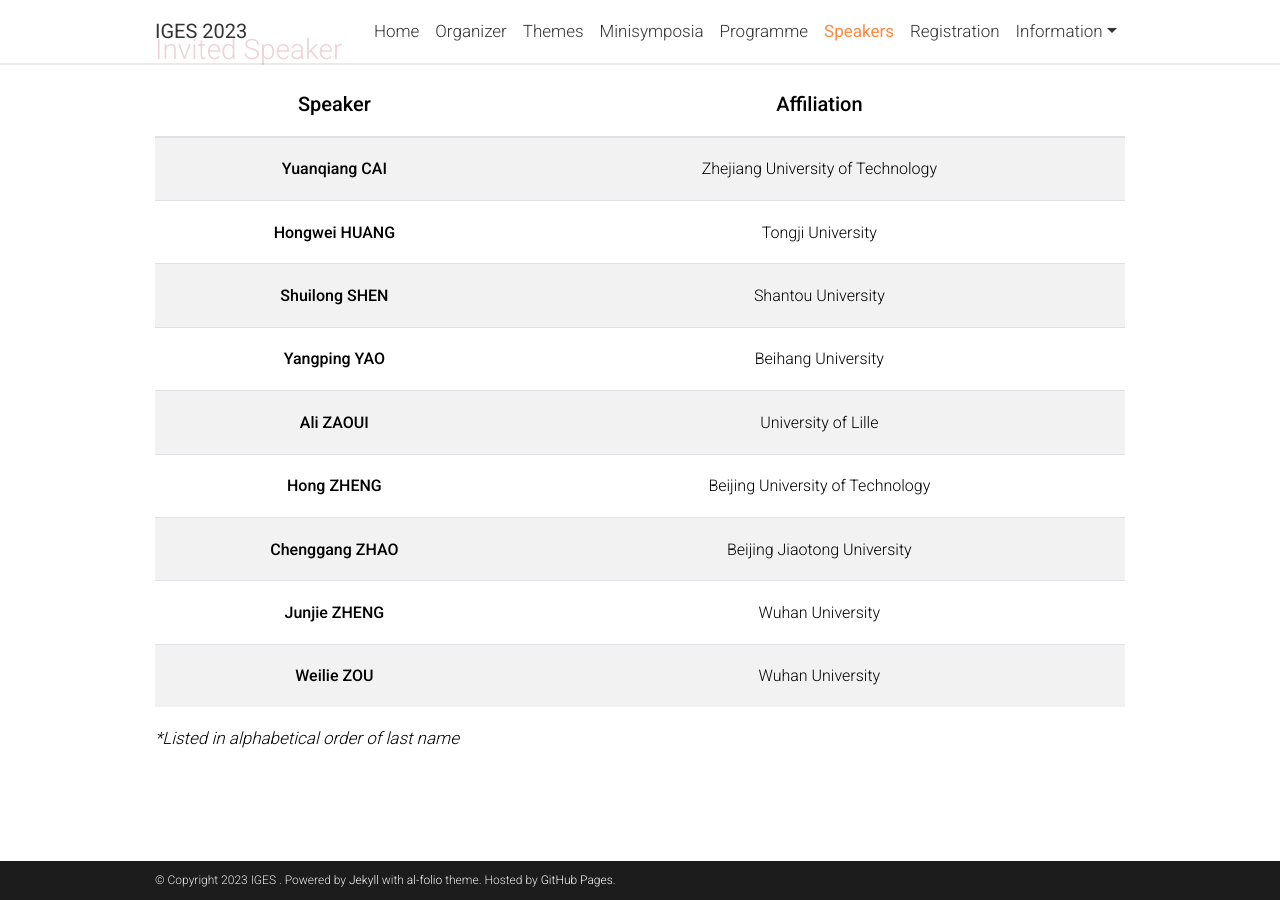
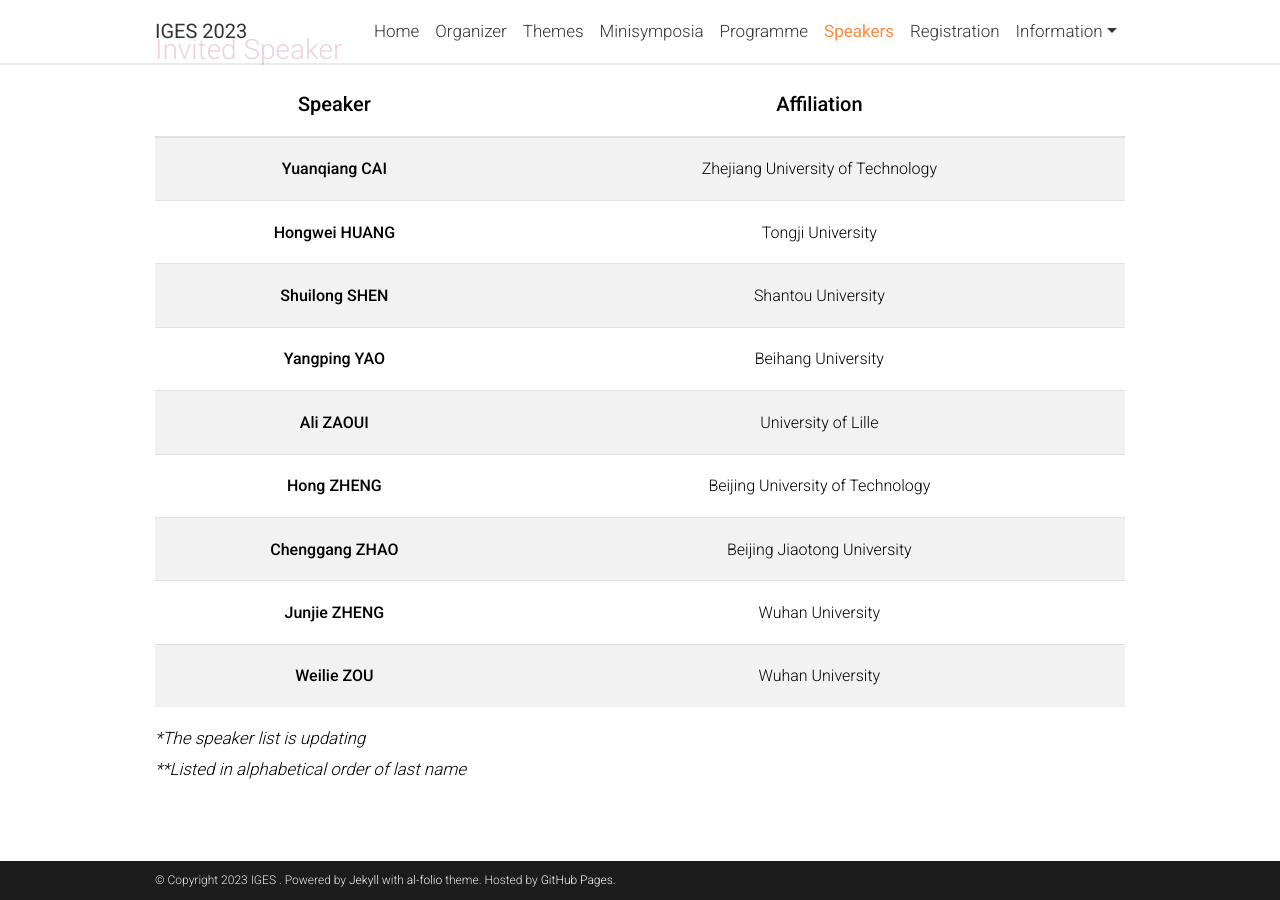
Before and after one commit to iges2023/iges2023.github.io, a Jekyll site: the page built from _pages/speakers.md, in a window 1280 px wide and 900 px high, scrolled down 1402 px. Built offline with Jekyll 4.4.1, drawn with Linux system fonts in a browser that asks for light colours; comment, search, counter and statistics services are not loaded; a style sheet for code colours, icons or effects is not loaded.

Commit message:
update note

```diff
--- a/_pages/speakers.md
+++ b/_pages/speakers.md
@@ -45,5 +45,5 @@ _(Updated as of August 4, 2023)_
 {: .table-striped}
 
 
-
-_*Listed in alphabetical order of last name_
+_*The speaker list is updating_ <br>
+_**Listed in alphabetical order of last name_
```
